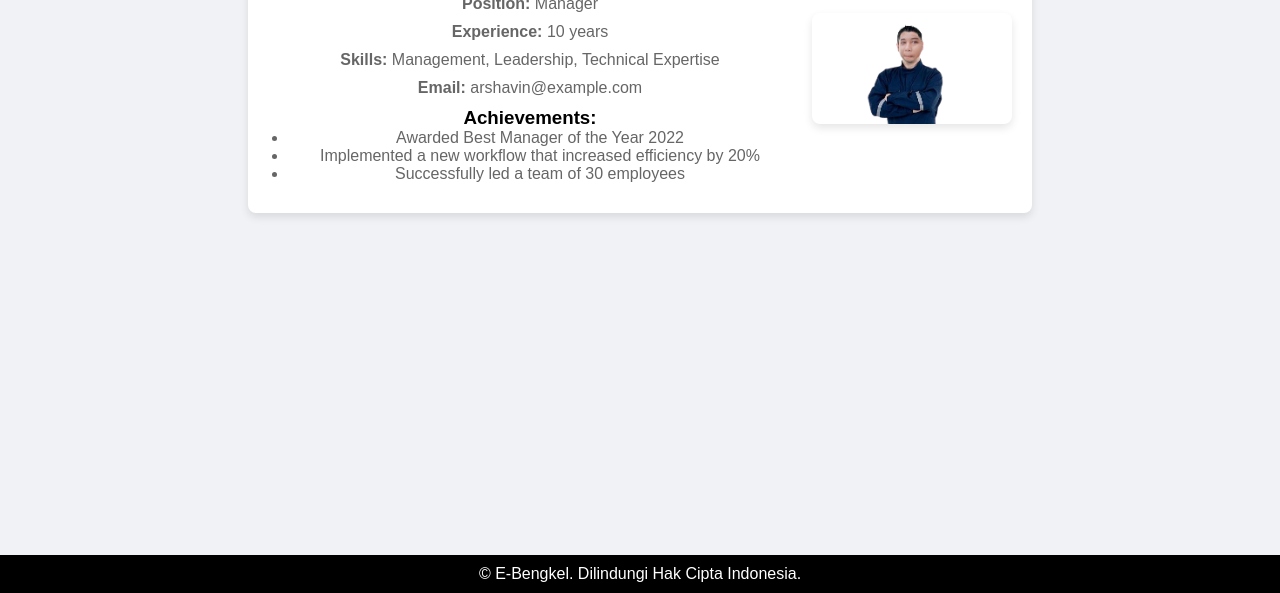
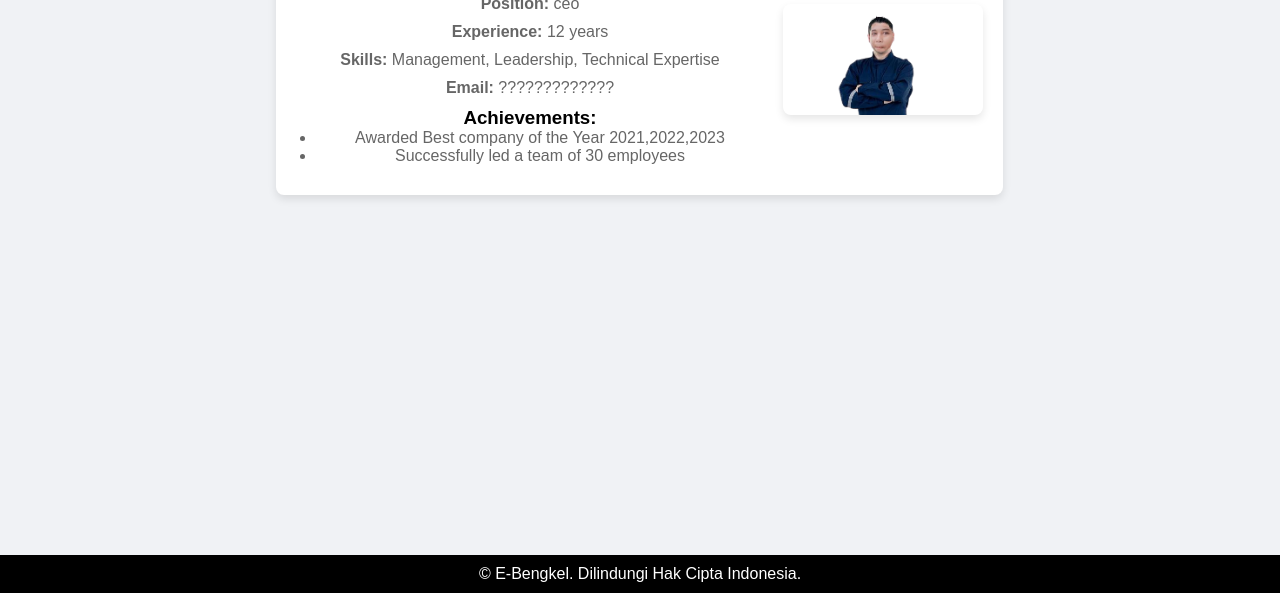
Before and after one commit to Shinarashitokisaki/e-bengkel, a plain HTML site: page novelku/kenzie.html in a window 1280 px wide. Shown: the part 207-800 px from the top of the page. Drawn offline with Linux system fonts and the light colour scheme.

Commit message:
Update kenzie.html

```diff
--- a/novelku/kenzie.html
+++ b/novelku/kenzie.html
@@ -19,14 +19,13 @@
         <div class="profile">
             <div class="profile-info">
                 <h2>Kenzie</h2>
-                <p><strong>Position:</strong> Manager</p>
-                <p><strong>Experience:</strong> 10 years</p>
+                <p><strong>Position:</strong> ceo</p>
+                <p><strong>Experience:</strong> 12 years</p>
                 <p><strong>Skills:</strong> Management, Leadership, Technical Expertise</p>
-                <p><strong>Email:</strong> arshavin@example.com</p>
+                <p><strong>Email:</strong> ?????????????</p>
                 <h3>Achievements:</h3>
                 <ul>
-                    <li>Awarded Best Manager of the Year 2022</li>
-                    <li>Implemented a new workflow that increased efficiency by 20%</li>
+                    <li>Awarded Best company of the Year 2021,2022,2023</li>
                     <li>Successfully led a team of 30 employees</li>
                 </ul>
             </div>
```
